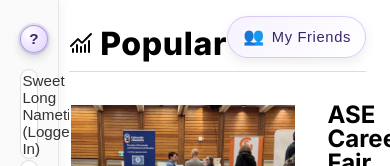
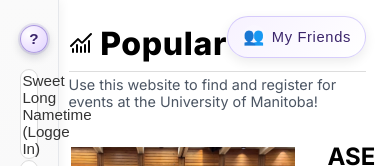
Before and after one commit to richardshalchi/hci-g15, a plain HTML site: page index.html in a window 390 px wide. Shown: the top 166 px of the page. Drawn offline with Linux system fonts and the light colour scheme.

Commit message:
Added website info

```diff
--- a/index.html
+++ b/index.html
@@ -535,6 +535,10 @@
         <div id="trending_heading">
             <h1 class="section_title"></h1>
         </div>
+
+        <p class="page_tagline">
+            Use this website to find and register for events at the University of Manitoba!
+        </p>
 
         <div id="help_panel" class="help-panel" hidden>
             <p>• Use the search bar and tags on the left to filter events.</p>
--- a/style.css
+++ b/style.css
@@ -502,6 +502,19 @@ body.drawer-open #trending_list {
     line-height: 1.4;
     color: #555;
     font-style: italic;
+}
+
+.page_tagline {
+    margin: 0.25rem 0 0.75rem;
+    font-size: 0.95rem;
+    color: #4b5563;          /* soft gray */
+    max-width: 60rem;        /* keeps it from stretching super wide */
+}
+
+@media (max-width: 900px) {
+    .page_tagline {
+        font-size: 0.9rem;
+    }
 }
 
 /* override JUST for the My Friends drawer */
```
